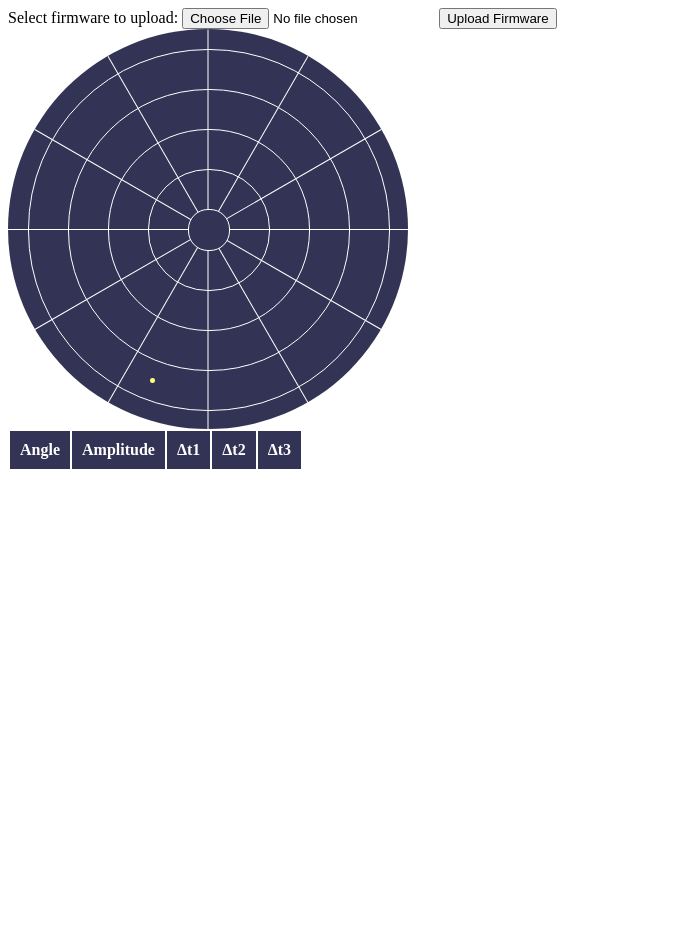
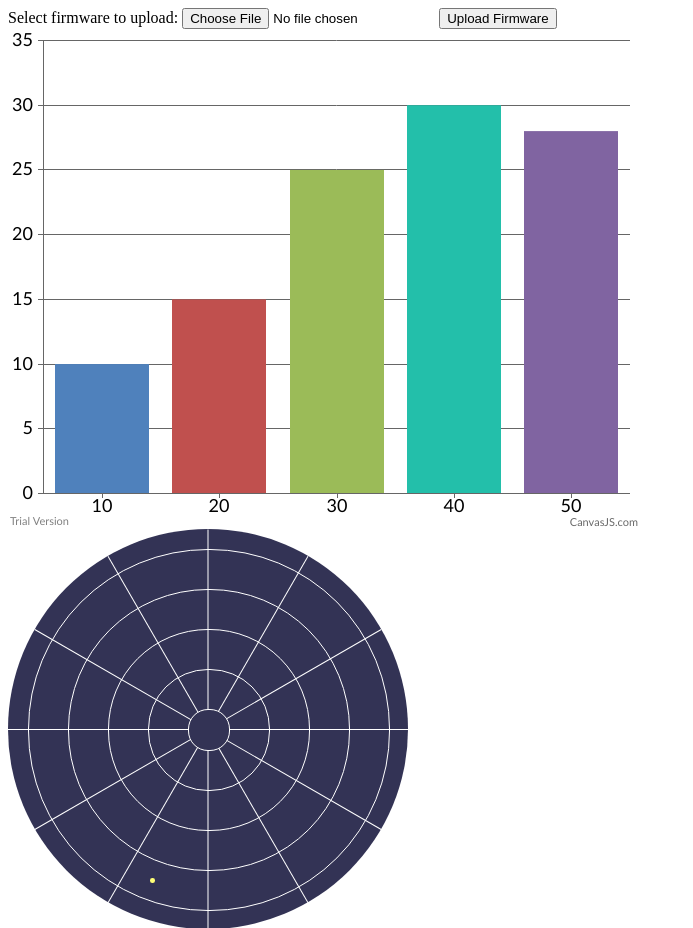
Before and after one commit to d4chinchilla/web, a PHP site: page / in a window 1280 px wide. Shown: the top 928 px of the page, without its empty margins (0-693 px from the left). Before the commit the page ends 469 px from the top, so only its background shows below. Run offline with PHP 8.4, Linux system fonts and the light colour scheme; lists and menus that the app fills with data are empty; some libraries are stand-ins or nearby versions.

Commit message:
test canvas

```diff
--- a/index.php
+++ b/index.php
@@ -5,11 +5,25 @@
         <link rel="stylesheet" href="style.css">
         <script src="radar.js"></script>
         <script src="log.js"></script>
-        <!-- Include Plotly -->
-        <script src="https://cdn.plot.ly/plotly-latest.min.js"></script>
-        <script>
+        <script type="text/javascript" src="canvasjs.min.js"></script>
+        <script type="text/javascript">
             window.onload = function()
             {
+                var chart = new CanvasJS.Chart("chartContainer", {
+                    data: [
+                        {
+                            type: "column",
+                            dataPoints: [
+                                { x: 10, y: 10 },
+                                { x: 20, y: 15 },
+                                { x: 30, y: 25 },
+                                { x: 40, y: 30 },
+                                { x: 50, y: 28 }
+                            ]
+                        }
+                    ]
+                });
+                chart.render();
                 var radar = new Radar(document.getElementById("ui-radar"));
                 radar.init(200);
 
@@ -28,7 +42,7 @@
     		<input type="file" name="fileToUpload" id="fileToUpload">
     		<input type="submit" value="Upload Firmware" name="submit">
 	</form>
-    	<div id="myPlot"></div>
+    <div id="chartContainer" style="height: 500px; width: 50%;"></div>
 	<div id="ui">
             <div id="ui-radar" class="radar">
             </div>
@@ -48,14 +62,5 @@
                 </table>
             </div>
         </div>
-    <script>
-        var trace = {
-            x: [1, 2, 3, 4, 5]
-            y: [1, 4, 9, 16, 25]
-            mode: 'line'
-        };
-        var data = [ trace ];
-        Plotly.newPlot('myPlot', data);
-    </script>
     </body>
 </html>
```
